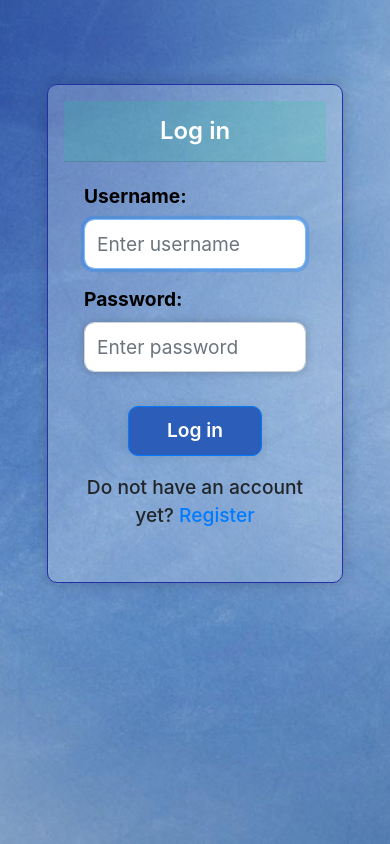
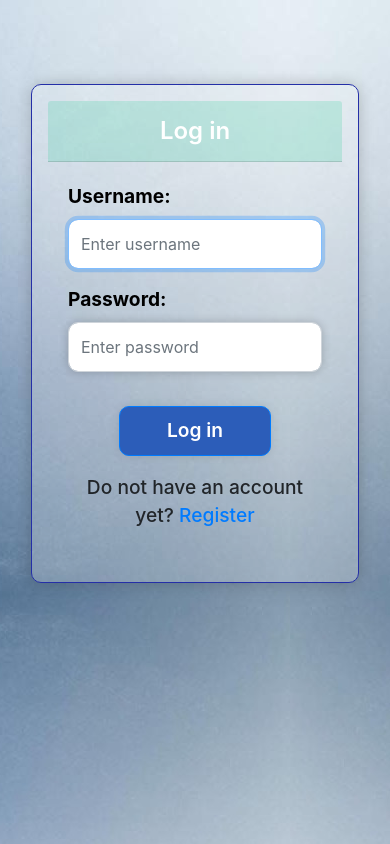
Before and after one commit to piotrw777/FinalProject_cs50, a Flask app: page /login in a window 390 px wide. Run offline with Flask 2, Linux system fonts and the light colour scheme; style sheets or scripts are compiled from the project's sources; some libraries are stand-ins or nearby versions.

Commit message:
Fix wrong image layout

```diff
--- a/app.py
+++ b/app.py
@@ -7,7 +7,6 @@
 from werkzeug.security import check_password_hash, generate_password_hash
 from helpers import login_required
 # from datetime import datetime
-# from helpers import apology, login_required, lookup, usd, check_price, validate_password
 
 # Configure application
 app = Flask(__name__)
--- a/static/styles.scss
+++ b/static/styles.scss
@@ -1,8 +1,8 @@
 body {
-    background-image: url('background-image.jpg');
-    background-size: cover;
-    background-position: center;
-    height: 100vh;
+  background-image: url('background-image.jpg');
+  background-size: auto;
+  background-position: center;
+  height: 100vh;
   }
 
 .mt-5 {
@@ -10,8 +10,8 @@
   height: 95vh;
 }
 
-.col-md-8 {
-  margin: 2em;
+.col-md-11 {
+  margin: 1em;
   margin-top: 10vh;
 }
 
@@ -91,3 +91,11 @@
     margin-top: 1vh;
   }
 }
+
+@media (max-width: 400px) {
+  input[type="text"],
+  input[type="password"] {
+    height: 50px;
+    font-size: 1rem;
+  }
+}
--- a/templates/login.html
+++ b/templates/login.html
@@ -6,7 +6,7 @@
 
 {% block main %}
 <div class="row justify-content-center">
-  <div class="col-md-8">
+  <div class="col-lg-7 col-md-11 col-sm-12">
     <div class="card">
       <div class="card-header">Log in</div>
       <div class="card-body">
```
Also changed, not shown: static/background-image.jpg.
